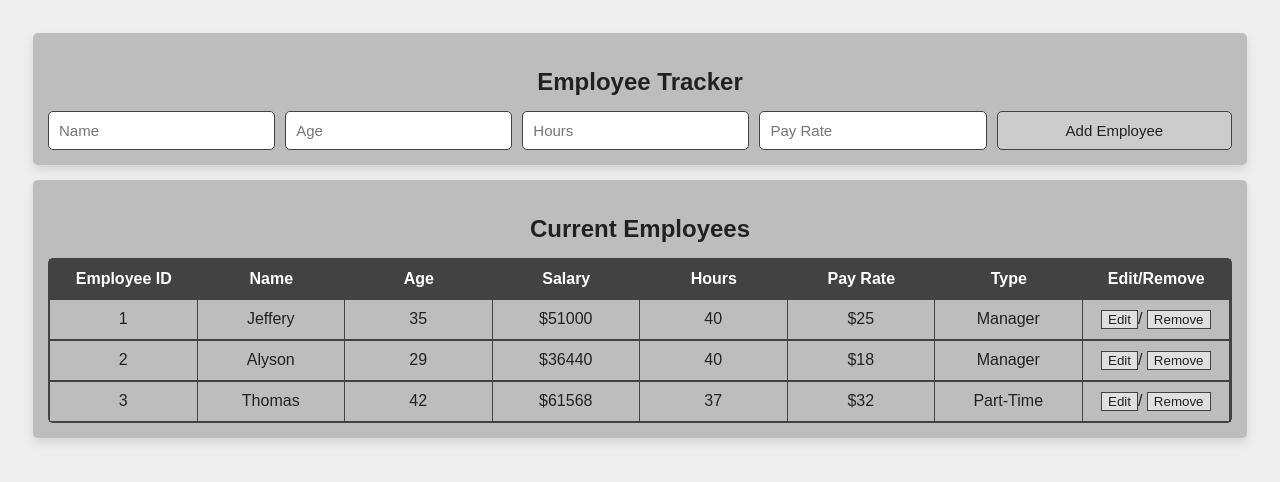
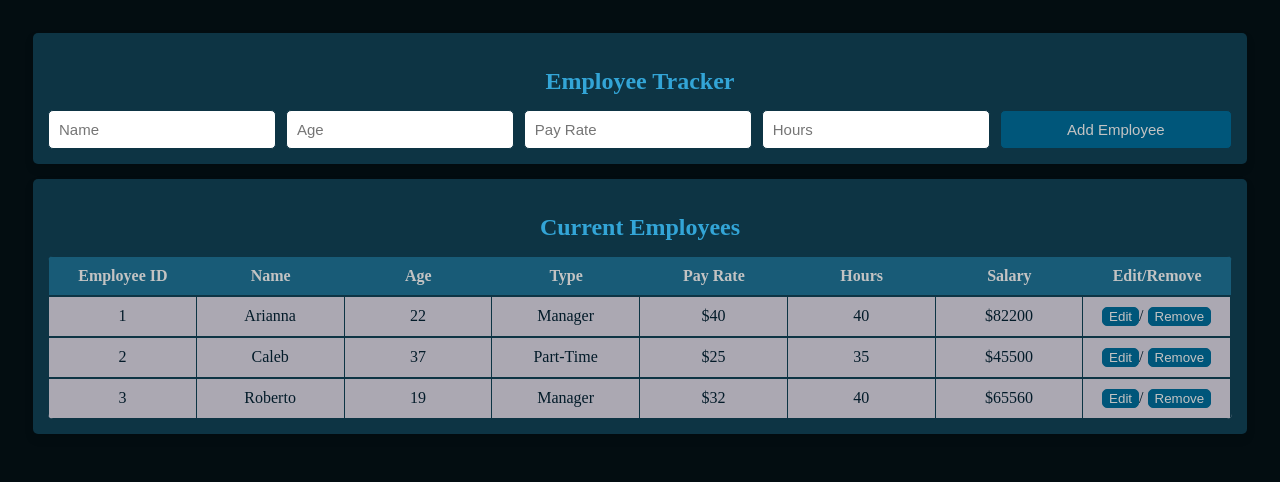
Before and after one commit to RodriguezDevinA-FS/Week-4-Assignment, a plain HTML site: page index.html in a window 1280 px wide. Drawn offline with Linux system fonts and the light colour scheme.

Commit message:
Week 4 Assignment Reworked

```diff
--- a/css/main.css
+++ b/css/main.css
@@ -1,40 +1,52 @@
 :root {
-    --primary-color: #212121;
-    --secondary-color: #424242;
-    --tertiary-color: #BDBDBD;
-    --background-color: #EEEEEE;
-    --button-color: #CCCCCC;
-    --button-hover-color: #5a5959;
-    --text-color-light: #FFFFFF;
-    --text-color-medium: #757575;
-    --text-color-dark: #212121;
-    --font-family: Arial, sans-serif;
+  /* Base & Background Colors */
+  --color-primary: #030d11;
+  --color-secondary: #0d3444;
+  --color-tertiary: #185b77;
+  --color-bg-dark: #2281aa;
+
+  /* Buttons */
+  --color-button: #00567a;
+  --color-button-hover: #000c11;
+
+  /* Fonts */
+  --font-mono: "Libertinus Mono", monospace;
+  --font-math: "Libertinus Math", sans-serif;
+  --font-display: "Playfair Display", serif;
+
+  /* Text Colors */
+  --color-text-light: #c3c3c3;
+  --color-text-medium: #aba8b2;
+  --color-text-dark: #031b29;
+  --color-text-accent: #33a5d7;
 }
 
 body {
-    background-color: var(--background-color);
-    color: var(--text-color-dark);
-    font-family: var(--font-family);
+  background-color: var(--color-primary);
+  color: var(--color-text-light);
+  font-family: var(--font-display);
   padding: 10px;
 }
 
-h1, h2 {
-    color: var(--primary-color);
+h1,
+h2 {
+  color: var(--color-text-accent);
   margin-bottom: 15px;
   text-align: center;
 }
 
 main {
   align-items: center;
+  margin: 0 auto;
   max-width: 1250px;
   padding: 15px;
-    text-align: center;
 }
 
 section {
-    background-color: var(--tertiary-color);
+  background-color: var(--color-secondary);
   border-radius: 5px;
   box-shadow: 0 5px 10px rgba(0, 0, 0, 0.1);
+  color: var(--color-text-light);
   margin-bottom: 15px;
   padding: 15px;
 }
@@ -44,14 +56,14 @@ form {
   align-items: center;
   display: flex;
   gap: 10px;
-    grid-template-columns: repeat(auto-fit, minmax(180px, 1fr)) minmax(100px, auto);
+  justify-content: center;
 }
 
 form button[type="submit"] {
-    background-color: var(--button-color);
-    border: 1px solid var(--secondary-color);
+  background-color: var(--color-button);
+  border: 1px solid var(--color-secondary);
   border-radius: 5px;
-    color: var(--primary-color);
+  color: var(--color-text-light);
   cursor: pointer;
   font-size: 15px;
   padding: 10px 15px;
@@ -59,14 +71,14 @@ form button[type="submit"] {
 }
 
 form button[type="submit"]:hover {
-    background-color: var(--button-hover-color);
+  background-color: var(--color-button-hover);
+  color: var(--color-text-accent);
 }
 
 form input[type="text"],
 form input[type="number"] {
-    border: 1px solid var(--secondary-color);
+  border: 1px solid var(--color-secondary);
   border-radius: 5px;
-    box-sizing: border-box;
   font-size: 15px;
   padding: 10px;
   width: 100%;
@@ -74,14 +86,14 @@ form input[type="number"] {
 
 form input[type="text"][readonly],
 form input[type="number"][readonly] {
-    background-color: var(--background-color);
+  background-color: var(--color-bg-dark);
 }
-
 
 /* Table Styles */
 .table-container {
-    border: .5px solid var(--secondary-color);
+  border: 0.5px solid var(--secondary-color);
   border-radius: 5px;
+  overflow-x: auto;
 }
 
 /* Employee List Header and Row Styles */
@@ -89,12 +101,12 @@ form input[type="number"][readonly] {
 .employee-row {
   display: grid;
   grid-template-columns: repeat(8, 1fr);
-    border: .5px solid var(--secondary-color);
+  border: 0.5px solid var(--color-secondary);
 }
 
 .employee-list-header {
-    background-color: var(--secondary-color);
-    color: var(--text-color-light);
+  background-color: var(--color-tertiary);
+  color: var(--color-text-light);
   font-weight: bold;
   padding: 10px 0;
 }
@@ -105,37 +117,40 @@ form input[type="number"][readonly] {
 
 /* Employee Row Styles */
 .employee-row {
-    background-color: var(--tertiary-color);
+  background-color: var(--color-text-medium);
+  color: var(--color-text-dark);
 }
 
 .employee-row > div {
   padding: 10px;
   text-align: center;
-    border-right: 1px solid var(--secondary-color);
+  border-right: 1px solid var(--color-secondary);
 }
 
 /* Edit button styles */
 .employee-row button.edit-button {
-    background-color: #E0E0E0;
-    border: 1px solid var(--secondary-color);
-    color: var(--text-color-dark);
+  background-color: var(--color-button);
+  border: 1px solid var(--color-button);
+  border-radius: 5px;
+  color: var(--color-text-light);
 }
 
 .employee-row button.edit-button:hover {
-    background-color: var(--button-hover-color);
-    color: var(--text-color-light);
+  background-color: var(--color-button-hover);
+  color: var(--color-text-accent);
   cursor: pointer;
 }
 
 /* Remove button styles */
 .employee-row button.remove-button {
-    background-color: #E0E0E0;
-    border: 1px solid var(--secondary-color);
-    color: var(--text-color-dark);
+  background-color: var(--color-button);
+  border: 1px solid var(--color-button);
+  border-radius: 5px;
+  color: var(--color-text-light);
 }
 
 .employee-row button.remove-button:hover {
-    background-color: var(--button-hover-color);
-    color: var(--text-color-light);
+  background-color: var(--color-button-hover);
+  color: var(--color-text-accent);
   cursor: pointer;
 }
--- a/index.html
+++ b/index.html
@@ -1,10 +1,10 @@
 <!DOCTYPE html>
 <html lang="en">
   <head>
-    <meta charset="UTF-8">
-    <meta name="viewport" content="width=device-width, initial-scale=1.0">
+    <meta charset="UTF-8" />
+    <meta name="viewport" content="width=device-width, initial-scale=1.0" />
     <!-- Link to the main CSS file -->
-    <link rel="stylesheet" href="css/main.css">
+    <link rel="stylesheet" href="css/main.css" />
     <title>Assignment 4: Employee Tracker</title>
   </head>
   <body>
@@ -15,8 +15,21 @@
         <form id="addEmployee">
           <input type="text" id="name" placeholder="Name" required />
           <input type="number" id="age" min="16" placeholder="Age" required />
-                <input type="number" id="hours" min="5" max="65" placeholder="Hours" required />
-                <input type="number" id="payRate" min="1" placeholder="Pay Rate" required />
+          <input
+            type="number"
+            id="payRate"
+            min="1"
+            placeholder="Pay Rate"
+            required
+          />
+          <input
+            type="number"
+            id="hours"
+            min="5"
+            max="65"
+            placeholder="Hours"
+            required
+          />
           <button type="submit">Add Employee</button>
         </form>
       </section>
@@ -28,15 +41,14 @@
             <div class="employee-list-column">Employee ID</div>
             <div class="employee-list-column">Name</div>
             <div class="employee-list-column">Age</div>
+            <div class="employee-list-column">Type</div>
+            <div class="employee-list-column">Pay Rate</div>
+            <div class="employee-list-column">Hours</div>
             <div class="employee-list-column">Salary</div>
-                    <div class="employee-list-column">Hours</div>
-                    <div class="employee-list-column">Pay Rate</div>
-                    <div class="employee-list-column">Type</div>
             <div class="employee-list-column">Edit/Remove</div>
           </div>
           <!-- Body of the employee list, where employee rows will be -->
-                <div id="employeeListBody" class="employee-list-body">
-                    </div>
+          <div id="employeeListBody" class="employee-list-body"></div>
         </div>
       </section>
     </main>
--- a/js/main.js
+++ b/js/main.js
@@ -22,34 +22,33 @@ let employeeId = 1;
 // Array to store all employee objects
 // 3 Hardcoded Employees
 let employees = [
-    {id: employeeId++, name: `Jeffery`, age: 35, hours: 50, payRate: 25},
-    {id: employeeId++, name: `Alyson`, age: 29, hours: 43, payRate: 18},
-    {id: employeeId++, name: `Thomas`, age: 42, hours: 37, payRate: 32}
+  { id: employeeId++, name: `Arianna`, age: 22, hours: 60, payRate: 40 },
+  { id: employeeId++, name: `Caleb`, age: 37, hours: 35, payRate: 25 },
+  { id: employeeId++, name: `Roberto`, age: 19, hours: 42, payRate: 32 },
 ];
 
 // Function to calculate role for each employee (FT/PT)
 function determineType(hours) {
   if (hours >= 40) {
     return `Manager`;
-    }
-    else {
+  } else {
     return `Part-Time`;
   }
 }
 
 // Function to calculate salary for each employee
-function calculateAnnualSalary(hours, payRate, Type) {
+function calculateAnnualSalary(type, payRate, hours) {
   let salary = 0;
 
   // If the employee is a Manager, calculate full-time salary
-    if (Type === `Manager`) {
+  if (type === `Manager`) {
     // Annual salary for full-time
-        salary = ((payRate * 40) * 52) - 1000;
+    salary = payRate * 40 * 52 - 1000;
   }
   // If the employee is Part-Time, calculate part-time salary
   else {
     // Annual salary for part-time
-        salary = (payRate * hours) * 52;
+    salary = payRate * hours * 52;
   }
   // Return the calculated salary
   return salary;
@@ -64,7 +63,11 @@ function displayEmployees() {
   employees.forEach((employee) => {
     // Determine the type of employee (Manager or Part-Time)
     const type = determineType(employee.hours);
-        const salary = calculateAnnualSalary(employee.hours, employee.payRate, type);
+    const salary = calculateAnnualSalary(
+      type,
+      employee.payRate,
+      employee.hours
+    );
 
     // If the employee is a Manager and has more than 40 hours, display only 40 hours
     let hoursToDisplay = employee.hours;
@@ -82,10 +85,10 @@ function displayEmployees() {
             <div>${employee.id}</div>
             <div>${employee.name}</div>
             <div>${employee.age}</div>
-            <div>$${(salary)}</div>
+            <div>${type}</div>
+            <div>$${employee.payRate}</div>
             <div>${hoursToDisplay}</div>
-            <div>$${employee.payRate}</div>
-            <div>${type}</div>
+            <div>$${salary}</div>
             <div>
                 <button class="edit-button" data-employee-id="${employee.id}">Edit</button>/
                 <button class="remove-button" data-employee-id="${employee.id}">Remove</button>
@@ -99,7 +102,7 @@ function displayEmployees() {
     const removeButton = employeeRowDiv.querySelector(`.remove-button`);
 
     // Edit button functionality
-        editButton.addEventListener('click', function() {
+    editButton.addEventListener("click", function () {
       // Get the employee ID from the button's data attribute
       const employeeId = parseInt(this.dataset.employeeId);
       let employeeToEdit = null;
@@ -122,14 +125,14 @@ function displayEmployees() {
 
         // Set the hidden input to the ID of the employee being edited
         employeeIdToEditInput.value = employeeId;
-                submitButton.textContent = 'Update Employee';
+        submitButton.textContent = "Update Employee";
         nameInput.readOnly = true;
         ageInput.readOnly = true;
       }
     });
 
     // Remove button functionality
-        removeButton.addEventListener('click', function() {
+    removeButton.addEventListener("click", function () {
       // Get the employee ID from the button's data attribute
       const employeeId = parseInt(this.dataset.employeeId);
 
@@ -150,8 +153,8 @@ function displayEmployees() {
       // If the removed employee was the one being edited, reset the form state
       if (parseInt(employeeIdToEditInput.value) === employeeId) {
         addEmployeeForm.reset();
-                employeeIdToEditInput.value = '-1';
-                submitButton.textContent = 'Add Employee';
+        employeeIdToEditInput.value = "-1";
+        submitButton.textContent = "Add Employee";
         nameInput.readOnly = false;
         ageInput.readOnly = false;
       }
@@ -160,7 +163,7 @@ function displayEmployees() {
 }
 
 // Handle Form Submission (Adding/Updating Employees)
-addEmployeeForm.addEventListener(`submit`, function(e) {
+addEmployeeForm.addEventListener(`submit`, function (e) {
   // Prevent the default form submission behavior
   e.preventDefault();
 
@@ -171,7 +174,7 @@ addEmployeeForm.addEventListener(`submit`, function(e) {
   const payRate = parseFloat(payRateInput.value);
 
   // Check if all fields are filled and valid
-    if (!name || isNaN(age) || isNaN(hours) || isNaN(payRate)) {
+  if (!name || isNaN(age) || isNaN(payRate) || isNaN(hours)) {
     alert(`Please fill in all fields correctly.`);
     return;
   }
@@ -184,13 +187,12 @@ addEmployeeForm.addEventListener(`submit`, function(e) {
       id: employeeId++,
       name: name,
       age: age,
+      payRate: payRate,
       hours: hours,
-            payRate: payRate
     };
     // Add the new employee to the employees array
     employees.push(newEmployee);
-    }
-    else {
+  } else {
     // Editing an existing employee
     let employeeToUpdate = null;
     for (let i = 0; i < employees.length; i++) {
```
Lines whose indentation alone changed are shown as unchanged.
